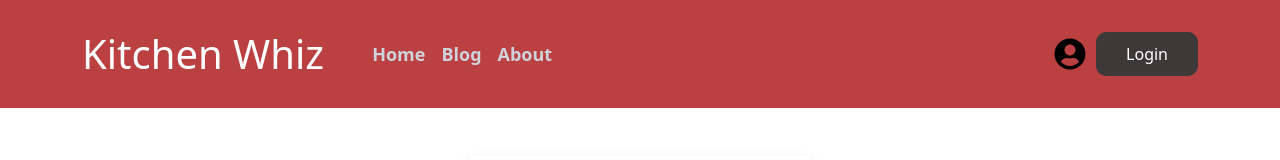
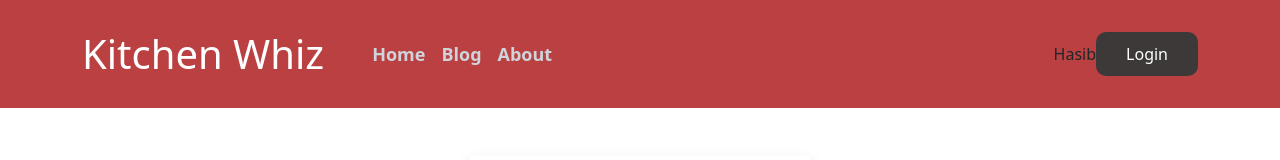
Before and after one commit to yasinarafat4/kitchen-whiz-client, a React (Vite) app: page /register in a window 1280 px wide. Shown: the top 160 px of the page. Built offline with nearby package versions, Linux system fonts and the light colour scheme.

Commit message:
To share auth info, Auth Context and Auth Provider set up done

```diff
--- a/src/main.jsx
+++ b/src/main.jsx
@@ -5,10 +5,13 @@ import "bootstrap/dist/css/bootstrap.min.css";
 import { RouterProvider } from "react-router-dom";
 import router from "./routes/Routes";
 import { Toaster } from "react-hot-toast";
+import AuthProvider from "./providers/AuthProvider";
 
 ReactDOM.createRoot(document.getElementById("root")).render(
   <React.StrictMode>
-    <Toaster />
-    <RouterProvider router={router}></RouterProvider>
+    <AuthProvider>
+      <Toaster />
+      <RouterProvider router={router}></RouterProvider>
+    </AuthProvider>
   </React.StrictMode>
 );
--- a/src/pages/Register/Register.jsx
+++ b/src/pages/Register/Register.jsx
@@ -8,7 +8,7 @@ const Register = () => {
       <Container>
         <h4 className="mb-3 text-center">Register your account</h4>
         <Form>
-          <Form.Group className="mb-3" controlId="formBasicEmail">
+          <Form.Group className="mb-3">
             <Form.Label>Name</Form.Label>
             <Form.Control
               type="text"
@@ -17,7 +17,7 @@ const Register = () => {
               required
             />
           </Form.Group>
-          <Form.Group className="mb-3" controlId="formBasicEmail">
+          <Form.Group className="mb-3">
             <Form.Label>Email</Form.Label>
             <Form.Control
               type="email"
@@ -27,7 +27,7 @@ const Register = () => {
             />
           </Form.Group>
 
-          <Form.Group className="mb-3" controlId="formBasicPassword">
+          <Form.Group className="mb-3">
             <Form.Label>Password</Form.Label>
             <Form.Control
               type="password"
--- a/src/pages/shared/NavigationBar/NavigationBar.jsx
+++ b/src/pages/shared/NavigationBar/NavigationBar.jsx
@@ -1,12 +1,15 @@
-import React from "react";
-import { Button, Container } from "react-bootstrap";
+import React, { useContext } from "react";
+import { Container } from "react-bootstrap";
 import Nav from "react-bootstrap/Nav";
 import Navbar from "react-bootstrap/Navbar";
 import { Link, NavLink } from "react-router-dom";
 import "./NavigationBar.css";
 import { FaUserCircle } from "react-icons/fa";
+import { AuthContext } from "../../../providers/AuthProvider";
 
 const NavigationBar = () => {
+  const { user } = useContext(AuthContext);
+
   return (
     <div>
       <Navbar
@@ -44,13 +47,14 @@ const NavigationBar = () => {
               </NavLink>
             </Nav>
             <Nav className="d-flex align-items-center">
-              <FaUserCircle
+              {user.displayName}
+              {/* <FaUserCircle
                 style={{
                   fontSize: "2rem",
                   color: "black",
                   margin: "10px",
                 }}
-              ></FaUserCircle>
+              ></FaUserCircle> */}
               <Link to="/login">
                 <button className="login-btn">Login</button>
               </Link>
--- /dev/null
+++ b/src/providers/AuthProvider.jsx
@@ -0,0 +1,18 @@
+import React, { createContext } from "react";
+import { getAuth } from "firebase/auth";
+import app from "../firebase/firebase.config";
+
+export const AuthContext = createContext(null);
+
+const auth = getAuth(app);
+const AuthProvider = ({ children }) => {
+  const user = { displayName: "Hasib" };
+
+  const authInfo = { user };
+
+  return (
+    <AuthContext.Provider value={authInfo}>{children}</AuthContext.Provider>
+  );
+};
+
+export default AuthProvider;
```
